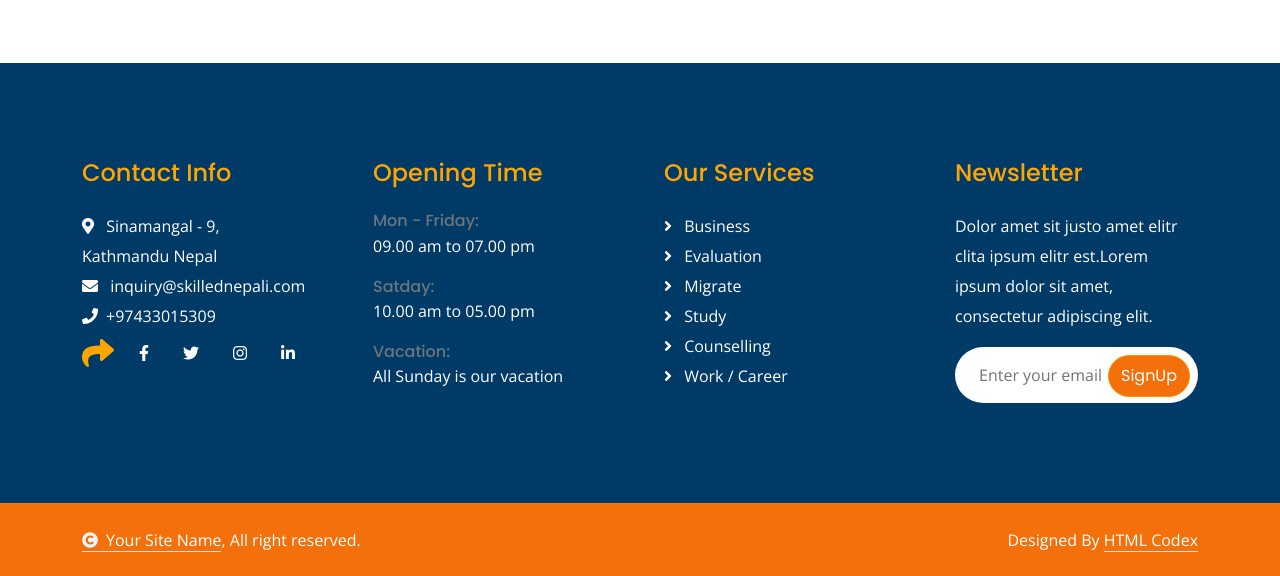
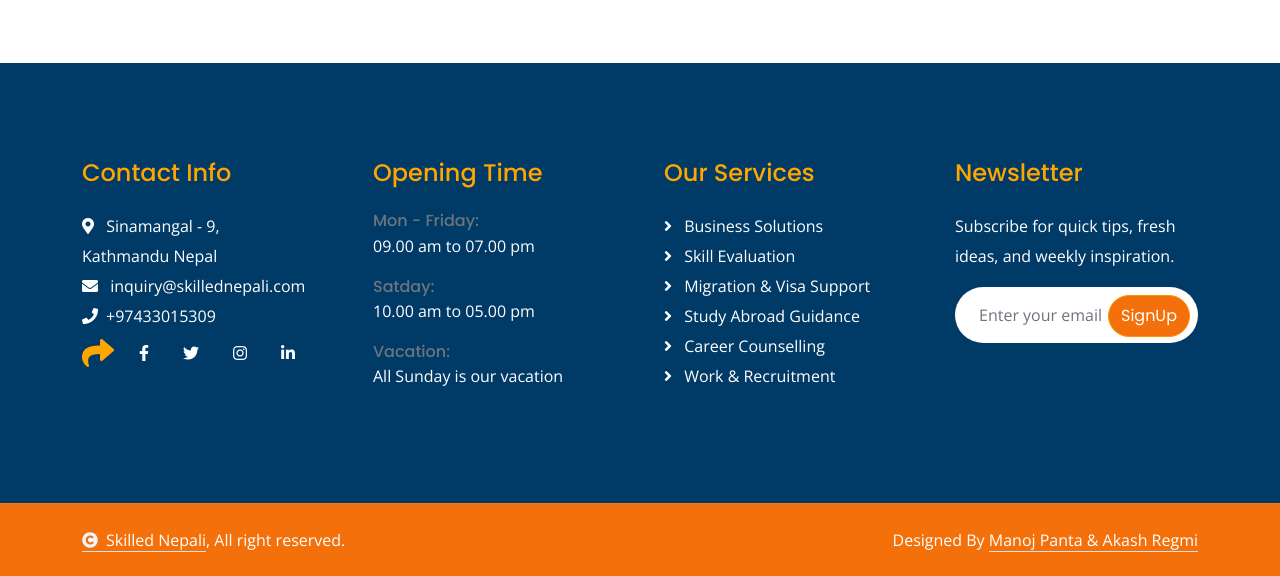
Before and after one commit to manojpanta1230/Skilled-Nepali, a PHP site: page / in a window 1280 px wide. Shown: the part 4600-5176 px from the top of the page. Run offline with PHP 8.4, Linux system fonts and the light colour scheme; some libraries are stand-ins or nearby versions.

Commit message:
Refactor navbar styles and update footer content for improved clarity and functionality

```diff
--- a/css/style.css
+++ b/css/style.css
@@ -216,10 +216,6 @@
     color: var(--bs-secondary) !important;
 }
 
-.navbar-light .navbar-brand img {
-
-    transition: .5s;
-}
 
 
 
@@ -268,6 +264,12 @@
         padding: 10px 20px;
         border: 1px solid var(--bs-primary) !important;
         color: var(--bs-primary);
+
+
+    }
+    .navbar{
+        display: flex;
+        flex-wrap: nowrap;
     }
 
     .navbar-light .navbar-collapse {
--- a/index.html
+++ b/index.html
@@ -84,6 +84,7 @@
                 </div>
             </nav>
         </div>
+
         <!-- Navbar & Hero End -->
 
 
@@ -99,7 +100,7 @@
                             <div class="text-center p-4" style="max-width: 900px;">
                                 <h4 class="text-white text-uppercase fw-bold mb-3 mb-md-4 wow fadeInUp" data-wow-delay="0.1s">Your Gateway to GCC Jobs & Visas</h4>
                                 <h1 class="display-1 text-capitalize text-white mb-3 mb-md-4 wow fadeInUp" data-wow-delay="0.3s"> Safe, legal GCC jobs.</h1>
-                                <p class="text-white mb-4 mb-md-5 fs-5 wow fadeInUp" data-wow-delay="0.5s">We provide complete support for job seekers looking to build their career in GCC countries (UAE, Qatar, Saudi Arabia, Kuwait, Oman, Bahrain). From verified job listings and visa assistance to pre-departure guidance, our goal is to ensure a smooth, safe, and successful journey for every Nepalese worker
+                                <p class="text-white mb-4 mb-md-5 fs-5 wow fadeInUp" data-wow-delay="0.5s">Complete career support for Nepalese job seekers in GCC countries.
                                 </p>
                                 <a class="btn btn-primary  rounded-pill text-white py-3 px-5 wow fadeInUp" data-wow-delay="0.7s" href="#">More Details</a>
                             </div>
@@ -565,18 +566,19 @@
                     <div class="col-md-6 col-lg-6 col-xl-3">
                         <div class="footer-item d-flex flex-column">
                             <h4 class="text-secondary mb-4">Our Services</h4>
-                            <a href="#" class=""><i class="fas fa-angle-right me-2"></i> Business</a>
-                            <a href="#" class=""><i class="fas fa-angle-right me-2"></i> Evaluation</a>
-                            <a href="#" class=""><i class="fas fa-angle-right me-2"></i> Migrate</a>
-                            <a href="#" class=""><i class="fas fa-angle-right me-2"></i> Study</a>
-                            <a href="#" class=""><i class="fas fa-angle-right me-2"></i> Counselling</a>
-                            <a href="#" class=""><i class="fas fa-angle-right me-2"></i> Work / Career</a>
+                           <a href="#" class=""><i class="fas fa-angle-right me-2"></i> Business Solutions</a>
+<a href="#" class=""><i class="fas fa-angle-right me-2"></i> Skill Evaluation</a>
+<a href="#" class=""><i class="fas fa-angle-right me-2"></i> Migration & Visa Support</a>
+<a href="#" class=""><i class="fas fa-angle-right me-2"></i> Study Abroad Guidance</a>
+<a href="#" class=""><i class="fas fa-angle-right me-2"></i> Career Counselling</a>
+<a href="#" class=""><i class="fas fa-angle-right me-2"></i> Work & Recruitment</a>
+
                         </div>
                     </div>
                     <div class="col-md-6 col-lg-6 col-xl-3">
                         <div class="footer-item">
                             <h4 class="text-secondary mb-4">Newsletter</h4>
-                            <p class="text-white mb-3">Dolor amet sit justo amet elitr clita ipsum elitr est.Lorem ipsum dolor sit amet, consectetur adipiscing elit.</p>
+                            <p class="text-white mb-3">Subscribe for quick tips, fresh ideas, and weekly inspiration.</p>
                             <div class="position-relative mx-auto rounded-pill">
                                 <input class="form-control border-0 rounded-pill w-100 py-3 ps-4 pe-5" type="text" placeholder="Enter your email">
                                 <button type="button" class="btn btn-primary rounded-pill position-absolute top-0 end-0 py-2 mt-2 me-2">SignUp</button>
@@ -594,13 +596,13 @@
             <div class="container">
                 <div class="row g-4 align-items-center">
                     <div class="col-md-6 text-center text-md-start mb-md-0">
-                        <span class="text-white"><a href="#" class="border-bottom text-white"><i class="fas fa-copyright text-light me-2"></i>Your Site Name</a>, All right reserved.</span>
+                        <span class="text-white"><a href="#" class="border-bottom text-white"><i class="fas fa-copyright text-light me-2"></i>Skilled Nepali</a>, All right reserved.</span>
                     </div>
                     <div class="col-md-6 text-center text-md-end text-white">
                         <!--/*** This template is free as long as you keep the below author’s credit link/attribution link/backlink. ***/-->
                         <!--/*** If you'd like to use the template without the below author’s credit link/attribution link/backlink, ***/-->
                         <!--/*** you can purchase the Credit Removal License from "https://htmlcodex.com/credit-removal". ***/-->
-                        Designed By <a class="border-bottom text-white" href="https://htmlcodex.com">HTML Codex</a>
+                        Designed By <a class="border-bottom text-white" href="https://htmlcodex.com">Manoj Panta & Akash Regmi</a>
                     </div>
                 </div>
             </div>
```
